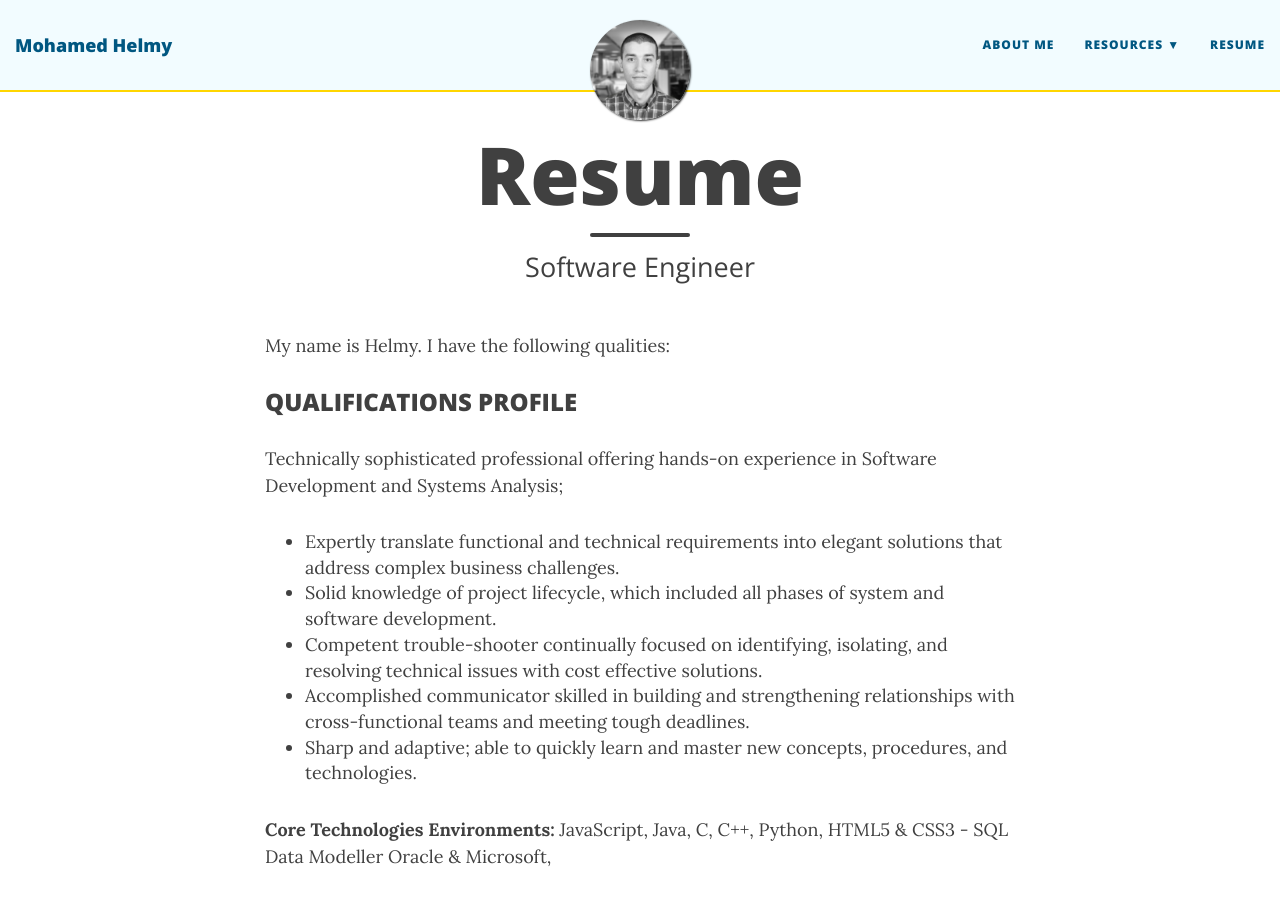
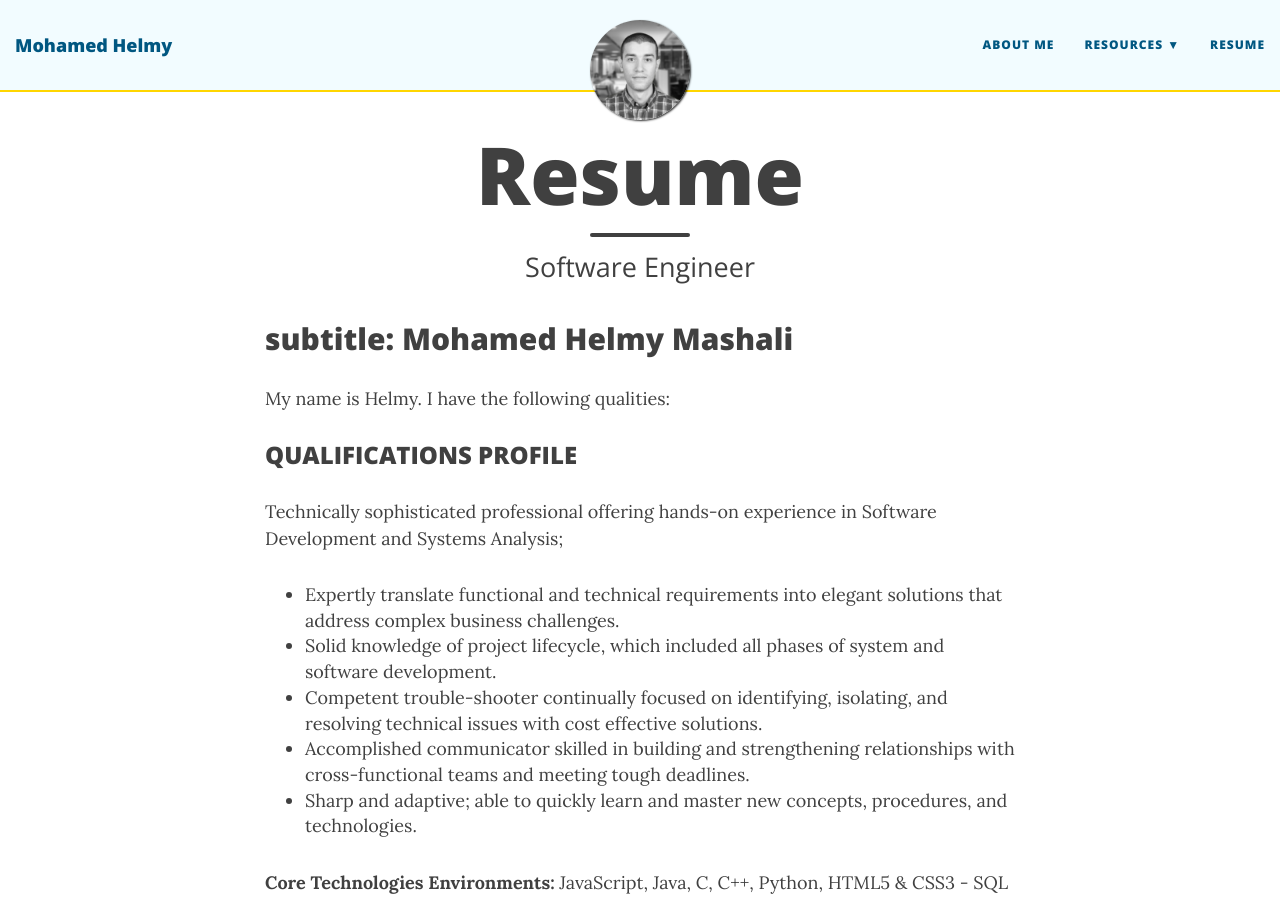
Before and after one commit to M-Helmy/m-helmy.github.io, a Jekyll site: the page built from resume.md, in a window 1280 px wide and 900 px high. Built offline with Jekyll 4.4.1, drawn with Linux system fonts in a browser that asks for light colours; nearby versions of some CDN libraries.

Commit message:
Update resume.md

```diff
--- a/resume.md
+++ b/resume.md
@@ -2,6 +2,8 @@
 layout: page
 title: Resume
 subtitle: Software Engineer
+---
+subtitle: Mohamed Helmy Mashali
 ---
 
 My name is Helmy. I have the following qualities:
```
